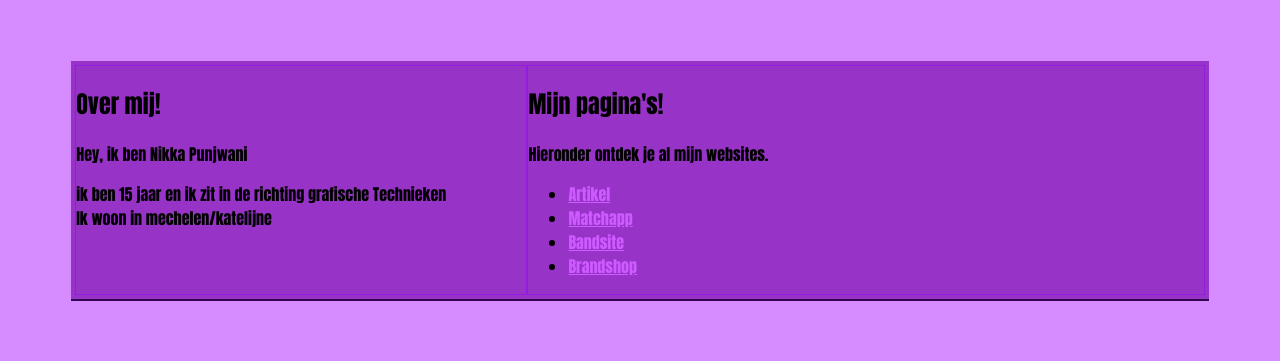
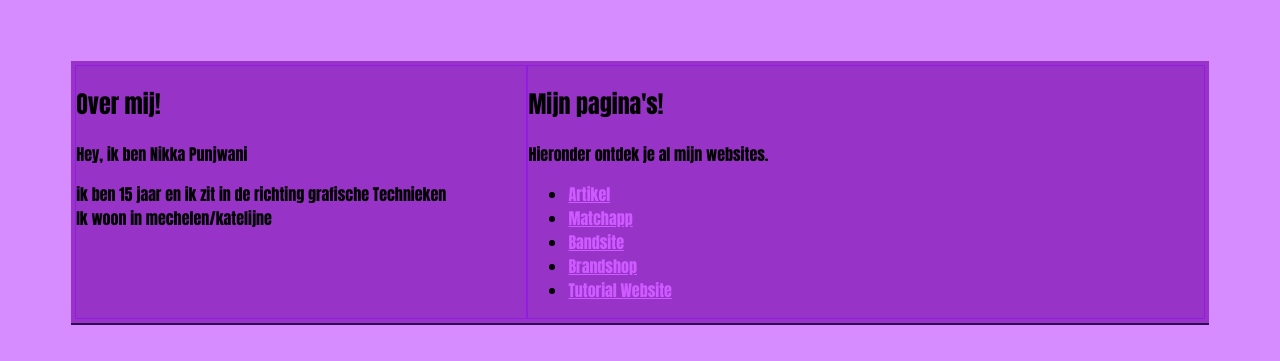
Before and after one commit to Nikka-Punjwani-4GTa/Script, a plain HTML site: page index.html in a window 1280 px wide. Shown: the part 138-499 px from the top of the page. Drawn offline with Linux system fonts and the light colour scheme.

Commit message:
nog iets

```diff
--- a/index.html
+++ b/index.html
@@ -28,6 +28,7 @@
           <li><a href="nikka_punjwani-htmlmatchapp/" target="_blank">Matchapp</a></li>
           <li><a href="bandsite/" target="_blank">Bandsite</a></li>
           <li><a href="Brandshop/" target="_blank">Brandshop</a></li>
+          <li><a href="tutorial website/" target="_blank">Tutorial Website</a></li>
         </ul>
       </div>
     </section>
```
